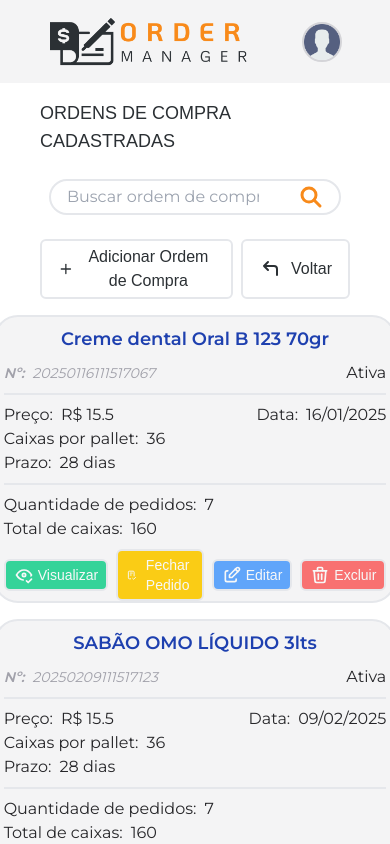
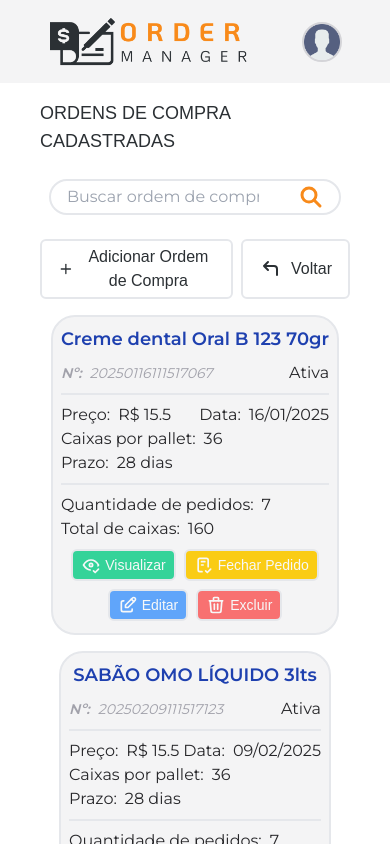
Before and after one commit to danielribas1105/order-manager, a Next.js app: page /ordensCompra in a window 390 px wide. Shown: the top 844 px of the page. Built offline with nearby package versions, Linux system fonts and the light colour scheme; a web font is replaced by a local one.

Commit message:
update css layout

```diff
--- a/src/app/(auth)/ordensCompra/page.tsx
+++ b/src/app/(auth)/ordensCompra/page.tsx
@@ -11,7 +11,6 @@
 
    const [ordemCompraAtual, setOrdemCompraAtual] = useState<Partial<OrdemCompra> | null>(null)
    const [ordensCompra, setOrdensCompra] = useState<OrdemCompra[]>(listaOrdensCompra)
-   /* let modeForm = "edit" */
 
    function selecionarOrdemCompra(ordemCompra: Partial<OrdemCompra>) {
       setOrdemCompraAtual(ordemCompra)
@@ -47,7 +46,6 @@
                <FormOrdemCompra
                   ordemCompra={ordemCompraAtual}
                   titleForm="ORDEM DE COMPRA"
-                  modeForm="edit"
                   alteraOrdemCompra={selecionarOrdemCompra}
                   salvar={salvarOrdemCompra}
                   cancelar={cancelar} />
--- a/src/components/ordensCompra/card-ordem-compra.tsx
+++ b/src/components/ordensCompra/card-ordem-compra.tsx
@@ -11,7 +11,7 @@
 export default function CardOrdemCompra(props: CardOrdemCompraProps) {
    const { ordemCompra } = props
    return (
-      <div className="flex flex-col w-auto h-72 bg-zinc-100 border-2 rounded-3xl p-2 text-zinc-800 hover:shadow-xl hover:shadow-logo-black/30">
+      <div className="flex flex-col w-auto h-auto bg-zinc-100 border-2 rounded-3xl p-2 text-zinc-800 hover:shadow-xl hover:shadow-logo-black/30">
          <div className="flex flex-col gap-2 justify-start pb-2 border-b-2">
             <div className="font-semibold text-lg text-center text-blue-800">
                {ordemCompra.idProduto}
@@ -57,6 +57,7 @@
             </div>
          </div>
          <div className="flex justify-center mb-1">
+            <div className="flex flex-col md:flex-row gap-2 items-center">
                <div className="flex gap-2 items-center">
                   <button
                      className="flex justify-center items-center gap-1 px-2 py-1 font-logo text-sm text-logo-white bg-emerald-400 hover:bg-emerald-600 border-2 rounded-md"
@@ -71,11 +72,13 @@
                      className="flex justify-center items-center gap-1 px-2 py-1 font-logo text-sm text-logo-white bg-yellow-400 hover:bg-yellow-600 border-2 rounded-md"
                      onClick={(e) => {
                         e.preventDefault()
-                     props.selecionarOrdemCompra(ordemCompra)
+                        alert("Deseja fechar a ordem de compra e gerar o pedido?")
                      }}>
                      <IconChecklist size={20} />
                      <span>Fechar Pedido</span>
                   </button>
+               </div>
+               <div className="flex gap-2 items-center">
                   <button
                      className="flex justify-center items-center gap-1 px-2 py-1 font-logo text-sm text-logo-white bg-blue-400 hover:bg-blue-600 border-2 rounded-md"
                      onClick={(e) => {
@@ -97,5 +100,6 @@
                </div>
             </div>
          </div>
+      </div>
    )
 }
--- a/src/components/ordensCompra/form-ordem-compra.tsx
+++ b/src/components/ordensCompra/form-ordem-compra.tsx
@@ -7,7 +7,6 @@
 export interface FormOrdemCompraProps {
    ordemCompra: Partial<OrdemCompra>
    titleForm: string
-   modeForm: string
    alteraOrdemCompra: (ordemCompra: Partial<OrdemCompra>) => void
    salvar: () => void
    cancelar: () => void
```
Lines whose indentation alone changed are shown as unchanged.
